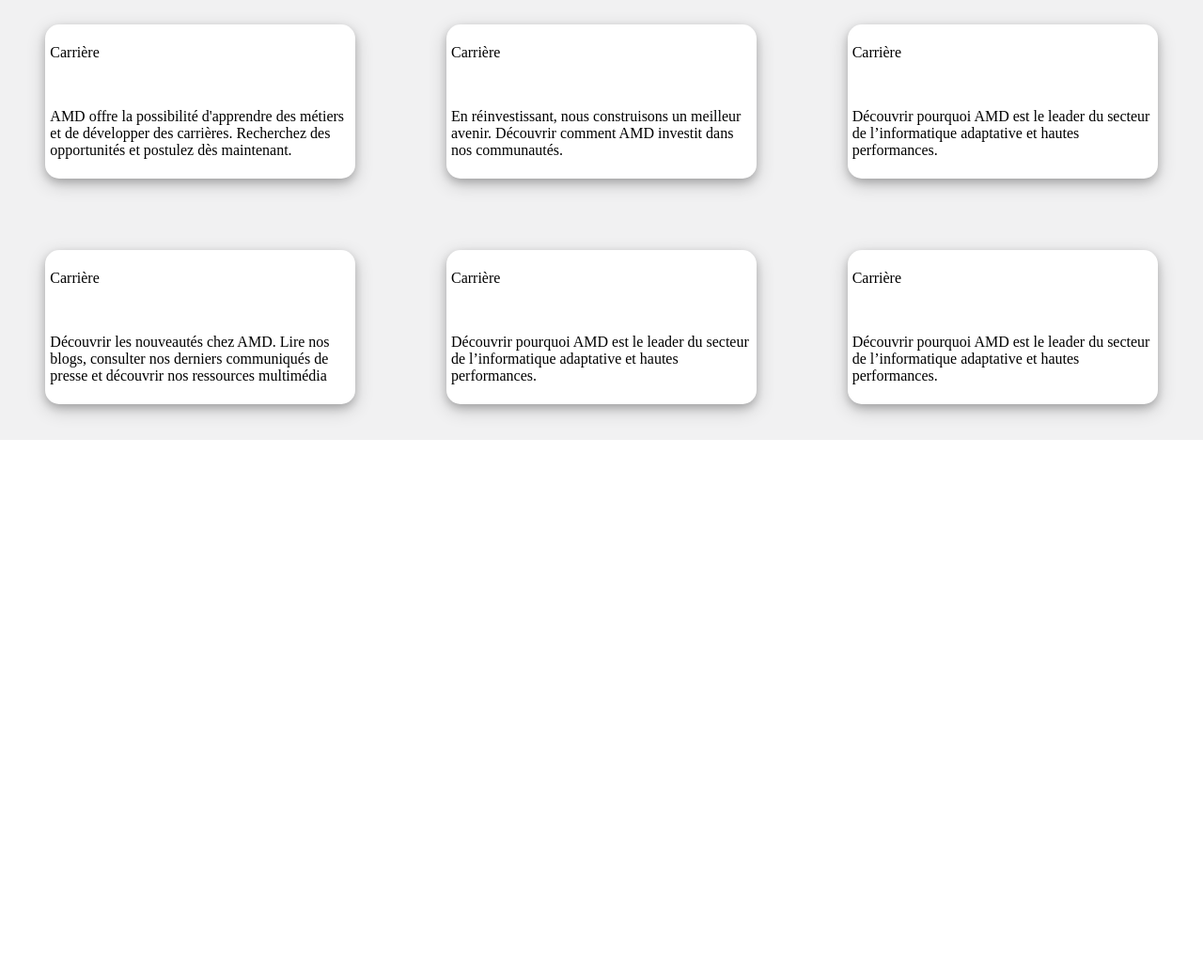
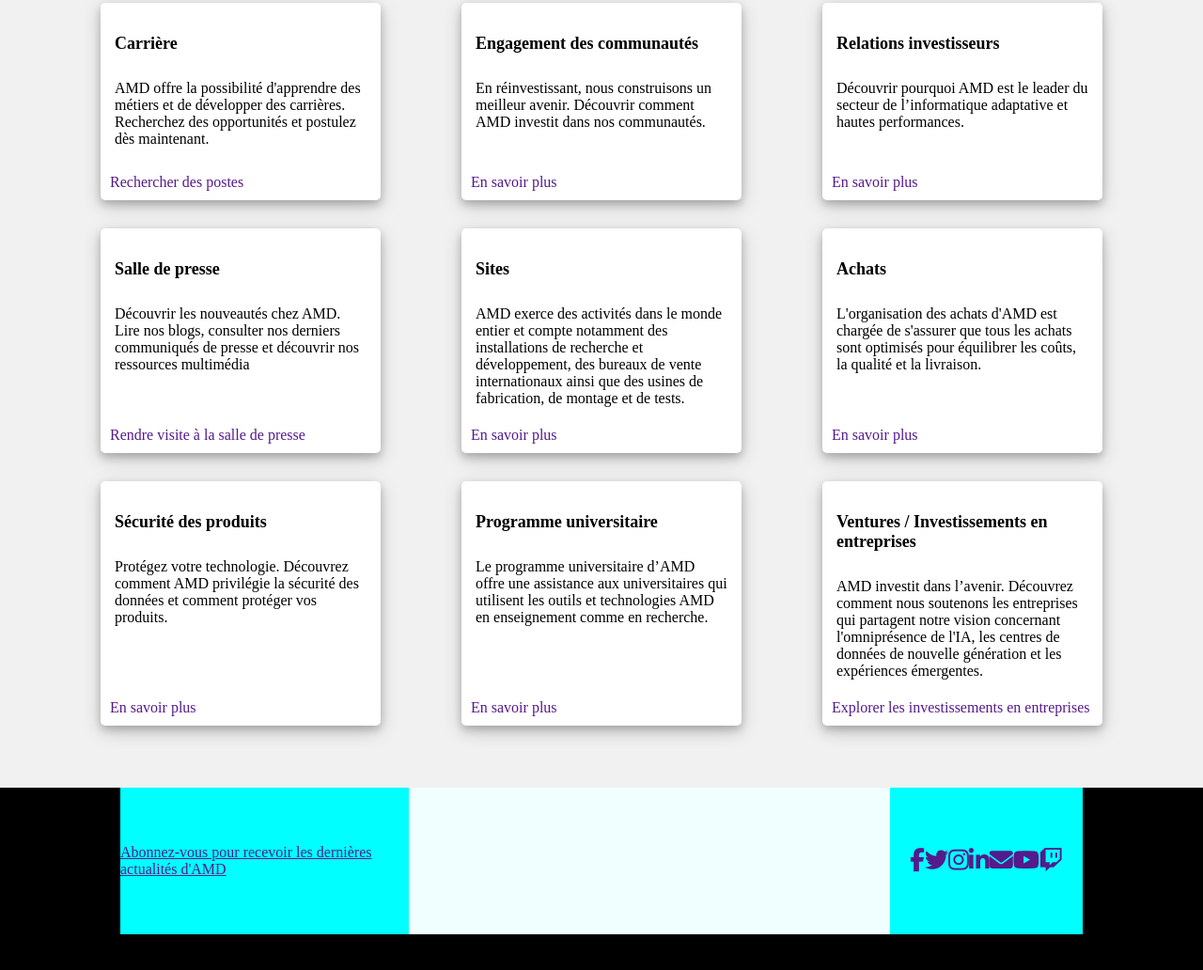
Before and after one commit to Xersaix/Amd, a plain HTML site: page index.html in a window 1280 px wide. Shown: the part 788-1820 px from the top of the page at 94% size. Before the commit the page ends 1256 px from the top, so only its background shows below. Drawn offline with nearby package versions, Linux system fonts and the light colour scheme.

Commit message:
debut footer

```diff
--- /dev/null
+++ b/assets/styles/footer.css
@@ -0,0 +1,43 @@
+footer {
+
+    height: 65vh;
+    width: 100%;
+    background-color: black;
+    display: flex;
+    flex-direction: column;
+    align-items: center;
+
+}
+
+footer .first_part {
+
+    width: 80%;
+    height: 30%;
+    background-color: azure;
+    display: flex;
+    flex-direction: row;
+    justify-content: space-between;
+
+}
+
+.first_part .subscribe {
+    display: flex;
+    align-items: center;
+    justify-content: start;
+    width: 30%;
+    height: 100%;
+    background-color: aqua;
+    color: white;
+    font-size: 16px;
+}
+
+.first_part .social {
+
+    display: flex;
+    align-items: center;
+    justify-content: center;
+    height: 100%;
+    width: 20%;
+    background-color: aqua;
+    color: white
+}
--- a/assets/styles/main.css
+++ b/assets/styles/main.css
@@ -1,5 +1,4 @@
-.first
-{
+.first {
 
     background-color: white;
     width: 100%;
@@ -10,28 +9,26 @@
     margin-bottom: 50px;
 }
 
-.premier
-{
+.premier {
     margin-top: 2%;
     text-align: center;
-    width:45%
+    width: 45%
 }
-.premier .titre{
 
-    color:black;
+.premier .titre {
+
+    color: black;
     font-size: 2em;
     font-weight: bold;
 }
 
-.premier .sous-titre
-{
+.premier .sous-titre {
     text-align: center;
     font-size: 16px;
     font-weight: 400;
 }
 
-.second
-{
+.second {
     display: flex;
     flex-direction: row;
     justify-content: space-around;
@@ -41,12 +38,12 @@ flex-wrap: wrap;
 }
 
 
-.three
-{
+.three {
     text-align: center;
-    width:25%;
+    width: 25%;
 }
-.three .titre{
+
+.three .titre {
     text-align: center;
     font-size: 21px;
     font-weight: 700;
@@ -54,52 +51,122 @@ flex-wrap: wrap;
 
 @media only screen and (max-width:767px) {
 
-    .second{
-        width:100%;
+    .second {
+        width: 100%;
         flex-direction: column;
         justify-content: center;
         align-items: center;
     }
-    .three
-{
+
+    .three {
         text-align: center;
-    width:100%;
+        width: 100%;
     }
 
 }
 
-.info
-{
+.info {
+
     background-color: #F1F1F2;
-    width:100%;
+    width: 100%;
     display: flex;
     flex-direction: column;
     justify-content: center;
     align-items: center;
+    padding-bottom: 50px;
 }
-.info .subinfo
-{
 
-    width:100%;
-    height: 60vh;
+.info .subinfo {
+
+    width: 90%;
+    min-height: 90vh;
+    min-height: 800px;
     display: flex;
     flex-direction: row;
     flex-wrap: wrap;
-    align-items: space-around;
     align-content: space-around;
     justify-content: space-around;
+
 }
-.info p.titre{
+
+.info p.titre {
     font-size: 25px;
     font-weight: 700;
 }
 
-.subinfo article
-{
-    border-radius: 15px;
+.subinfo article {
+    border-radius: 5px;
     padding: 5px;
-    width:25%;
-    min-height: 20%;
+    width: 25%;
+
     background-color: white;
     box-shadow: 0 4px 8px 0 rgba(0, 0, 0, 0.2), 0 6px 20px 0 rgba(0, 0, 0, 0.19);
 }
+
+.info .subinfo .titre {
+
+    padding: 10px;
+    font-size: 18px;
+    font-style: normal;
+    font-weight: 600;
+    font-family: 'Times New Roman', Times, serif;
+
+}
+
+.info .subinfo .text {
+    padding: 10px;
+    font-size: 16px;
+    padding-top: 0px;
+
+
+}
+
+article {
+    width: 500px;
+    min-height: 200px;
+    position: relative;
+}
+
+article a {
+
+    text-decoration: none;
+}
+
+article .alink {
+
+    position: absolute;
+    left: 10px;
+    bottom: 10px;
+}
+section{
+
+    display: flex;
+    flex-direction: row;
+    flex-wrap: wrap;
+    justify-content: space-around;
+    width:100%
+}
+
+@media screen and (max-width:990px) {
+
+
+   .info .subinfo
+    {
+
+        flex-direction: column;
+    }
+
+    .subinfo article {
+
+        width:90%;
+
+    }
+
+    section{
+
+        flex-direction: column;
+        align-items: center;
+
+    }
+
+}
--- a/index.html
+++ b/index.html
@@ -7,9 +7,13 @@
     <meta name="viewport" content="width=device-width, initial-scale=1.0">
     <link rel="stylesheet"
         href="https://fonts.googleapis.com/css2?family=Material+Symbols+Outlined:opsz,wght,FILL,GRAD@20..48,100..700,0..1,-50..200" />
+        <link rel="stylesheet" href="https://cdnjs.cloudflare.com/ajax/libs/font-awesome/4.7.0/css/font-awesome.min.css">
+
+        <script src='https://kit.fontawesome.com/a076d05399.js' crossorigin='anonymous'></script>
 
     <link rel="stylesheet" href="assets/styles/hero.css">
     <link rel="stylesheet" href="assets/styles/main.css">
+    <link rel="stylesheet" href="assets/styles/footer.css">
     <title>Document</title>
 </head>
 
@@ -84,47 +88,101 @@
         <div class="info">
             <p class="titre">Informations institutionnels</p>
             <div class="subinfo">
+                <section>
                     <article>
-                    <p>Carrière</p><br>
-                    <p>AMD offre la possibilité d'apprendre des métiers et de développer des carrières. Recherchez des
-                        opportunités et postulez dès maintenant.</p>
-
+                        <p class="titre">Carrière</p>
+                        <p class="text">AMD offre la possibilité d'apprendre des métiers et de développer des carrières.
+                            Recherchez des
+                            opportunités et postulez dès maintenant.</p><br>
+                        <a href="" class="alink">Rechercher des postes</a>
                     </article>
                     <article>
-                    <p>Carrière</p><br>
-                    <p>En réinvestissant, nous construisons un meilleur avenir. Découvrir comment AMD investit dans nos
-                        communautés.</p>
-
+                        <p class="titre">Engagement des communautés</p>
+                        <p class="text">En réinvestissant, nous construisons un meilleur avenir. Découvrir comment AMD
+                            investit dans nos communautés.</p>
+                        <a href="" class="alink">En savoir plus</a>
                     </article>
                     <article>
-                    <p>Carrière</p><br>
-                    <p>Découvrir pourquoi AMD est le leader du secteur de l’informatique adaptative et hautes
-                        performances.</p>
-
+                        <p class="titre">Relations investisseurs</p>
+                        <p class="text">Découvrir pourquoi AMD est le leader du secteur de l’informatique adaptative et
+                            hautes performances.</p>
+                        <a href="" class="alink">En savoir plus</a>
+                    </article>
+                </section>
+                <section>
+                    <article>
+                        <p class="titre">Salle de presse</p>
+                        <p class="text">Découvrir les nouveautés chez AMD. Lire nos blogs, consulter nos derniers
+                            communiqués de presse et découvrir nos ressources multimédia</p>
+                        <a href="" class="alink">Rendre visite à la salle de presse</a>
                     </article>
                     <article>
-                    <p>Carrière</p><br>
-                    <p>Découvrir les nouveautés chez AMD. Lire nos blogs, consulter nos derniers communiqués de presse
-                        et découvrir nos ressources multimédia</p>
-
+                        <p class="titre">Sites</p>
+                        <p class="text">AMD exerce des activités dans le monde entier et compte notamment des
+                            installations
+                            de recherche et développement, des bureaux de vente internationaux ainsi que des usines de
+                            fabrication, de montage et de tests.</p><br>
+                        <a href="" class="alink">En savoir plus</a>
                     </article>
                     <article>
-                    <p>Carrière</p><br>
-                    <p>Découvrir pourquoi AMD est le leader du secteur de l’informatique adaptative et hautes
-                        performances.</p>
+                        <p class="titre">Achats</p>
+                        <p class="text">L'organisation des achats d'AMD est chargée de s'assurer que tous les achats
+                            sont
+                            optimisés pour équilibrer les coûts, la qualité et la livraison.</p>
+                        <a href="" class="alink">En savoir plus</a>
+                    </article>
+                </section>
 
+                <section>
+                    <article>
+                        <p class="titre">Sécurité des produits</p>
+                        <p class="text">Protégez votre technologie. Découvrez comment AMD privilégie la sécurité des
+                            données
+                            et comment protéger vos produits.</p>
+                        <a href="" class="alink">En savoir plus</a>
                     </article>
                     <article>
-                    <p>Carrière</p><br>
-                    <p>Découvrir pourquoi AMD est le leader du secteur de l’informatique adaptative et hautes
-                        performances.</p>
+                        <p class="titre">Programme universitaire</p>
+                        <p class="text">Le programme universitaire d’AMD offre une assistance aux universitaires qui
+                            utilisent les outils et technologies AMD en enseignement comme en recherche. </p>
+                        <a href="" class="alink">En savoir plus</a>
+                    </article>
+                    <article>
+                        <p class="titre">Ventures / Investissements en entreprises</p>
+                        <p class="text">AMD investit dans l’avenir. Découvrez comment nous soutenons les entreprises qui
+                            partagent notre vision concernant l'omniprésence de l'IA, les centres de données de nouvelle
+                            génération et les expériences émergentes.</p><br>
+                        <a href="" class="alink">Explorer les investissements en entreprises</a>
+                    </article>
+                </section>
+            </div>
+        </div>
+        </div>
+    </main>
 
-                </article>
+    <footer>
+        <div class="first_part">
 
+            <div class="subscribe">
+                <a href="">Abonnez-vous pour recevoir les dernières actualités d'AMD
+                </a>
+            </div>
+
+
+            <div class="social">
+                <a href=""><i class="fa fa-facebook" style="font-size:25px"></i></a>
+                <a href=""><i class="fa fa-twitter" style="font-size:25px"></i></a>
+                <a href=""><i class="fa fa-instagram" style="font-size:25px"></i></a>
+                <a href=""><i class="fa fa-linkedin" style="font-size:25px"></i></a>
+                <a href=""><i class="fa fa-envelope" style="font-size:25px"></i></a>
+                <a href=""><i class="fa fa-youtube" style="font-size:25px"></i></a>
+                <a href=""><i class="fa fa-twitch" style="font-size:25px"></i></a>
 
             </div>
         </div>
-    </main>
+
+
+    </footer>
 </body>
 
 </html>
```
Lines whose indentation alone changed are shown as unchanged.
